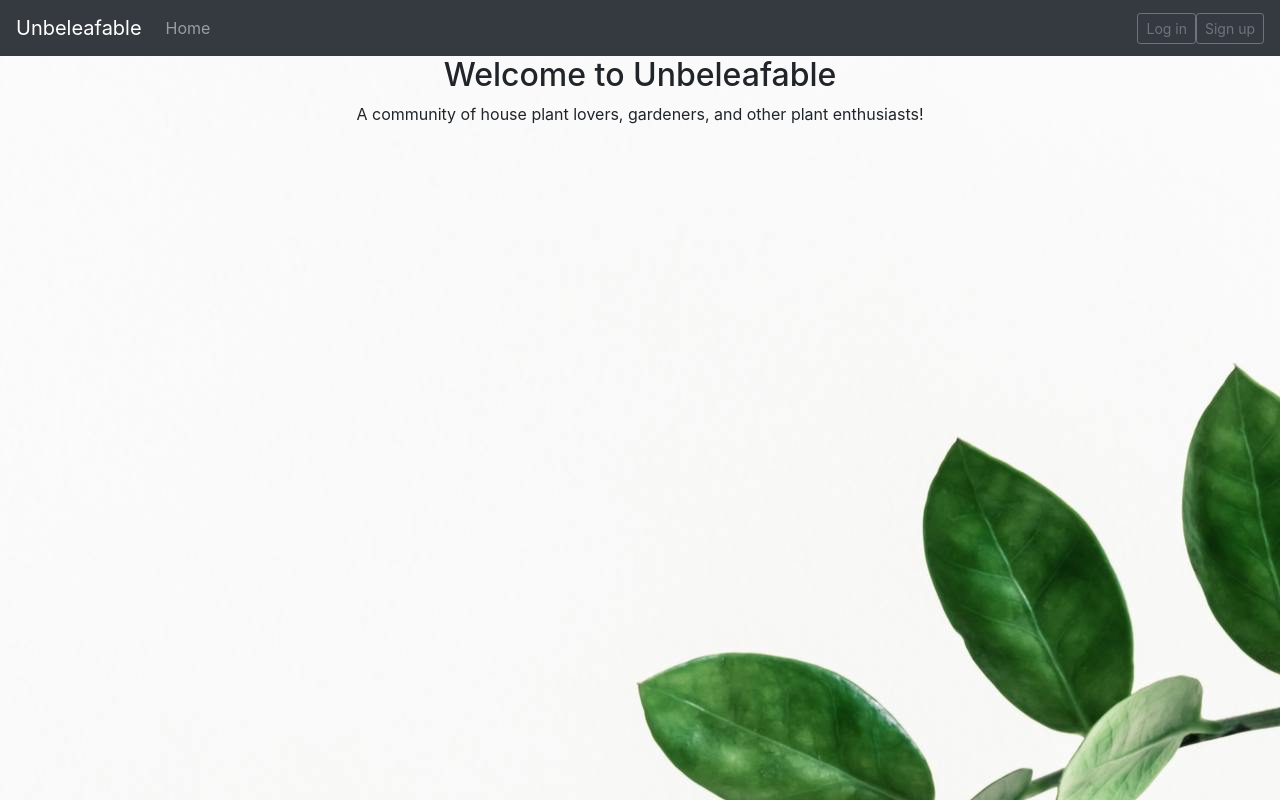
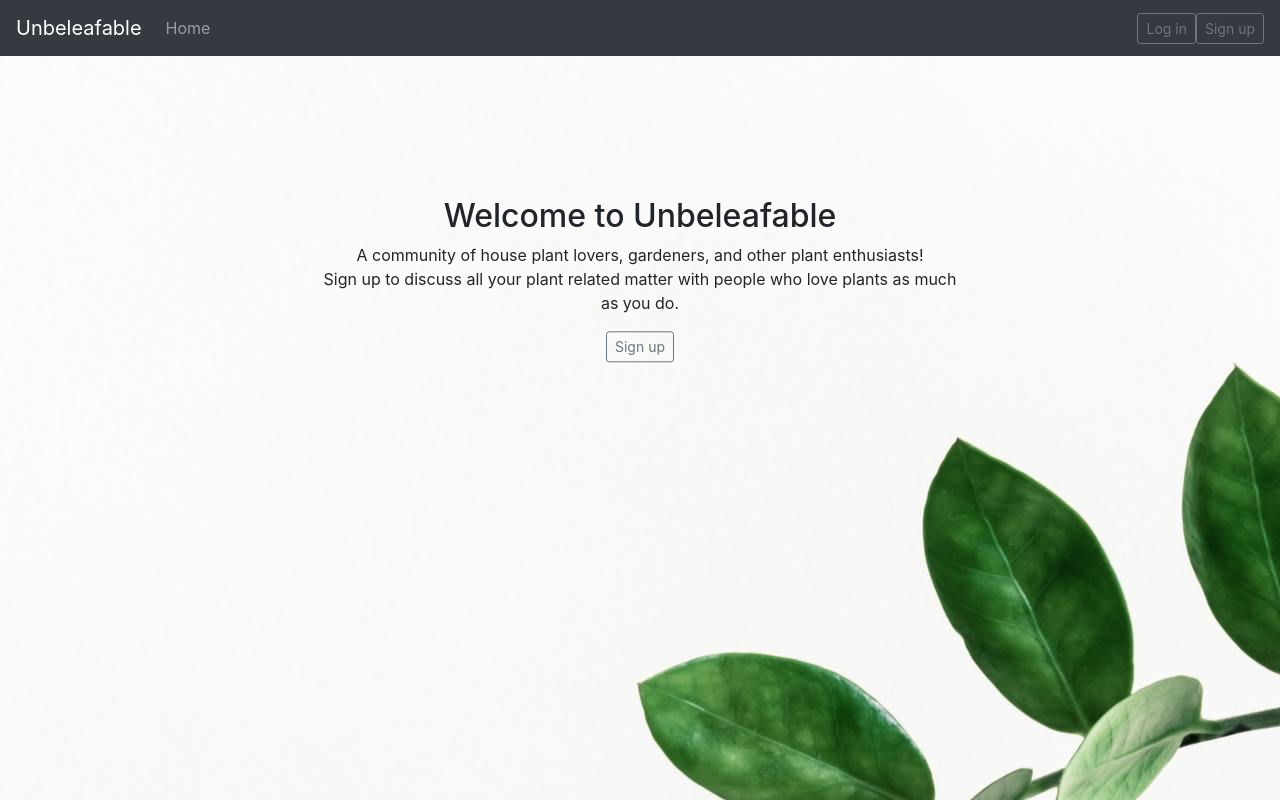
Before and after one commit to trishogen/unbeleafable, a React (Create React App) app in the folder client/: page / in a window 1280 px wide. Built offline with nearby package versions, Linux system fonts and the light colour scheme.

Commit message:
sign up from home page

```diff
--- a/client/src/App.css
+++ b/client/src/App.css
@@ -12,3 +12,12 @@
     animation: App-logo-spin infinite 20s linear;
   }
 }
+
+.v-center {
+  margin: 0;
+  position: absolute;
+  top: 35%;
+  left: 50%;
+  -ms-transform: translate(-50%, -50%);
+  transform: translate(-50%, -50%);
+}
--- a/client/src/components/Home.js
+++ b/client/src/components/Home.js
@@ -1,14 +1,19 @@
 import React from 'react';
 import Button from 'react-bootstrap/Button';
+import { Link } from 'react-router-dom';
 
 
-const Home = ({ groupArr, onDelete }) => {
+const Home = () => {
 
   return (
-    <div>
+    <div className="v-center">
       <h2> Welcome to Unbeleafable </h2>
       <p>A community of house plant lovers, gardeners, and other plant
-      enthusiasts! </p>
+      enthusiasts! <br /> Sign up to discuss all your plant related matter with
+      people who love plants as much as you do.</p>
+      <Link to="/signup">
+        <Button variant="outline-secondary" size="sm">Sign up</Button>
+      </Link>
     </div>
   )
 }
```
